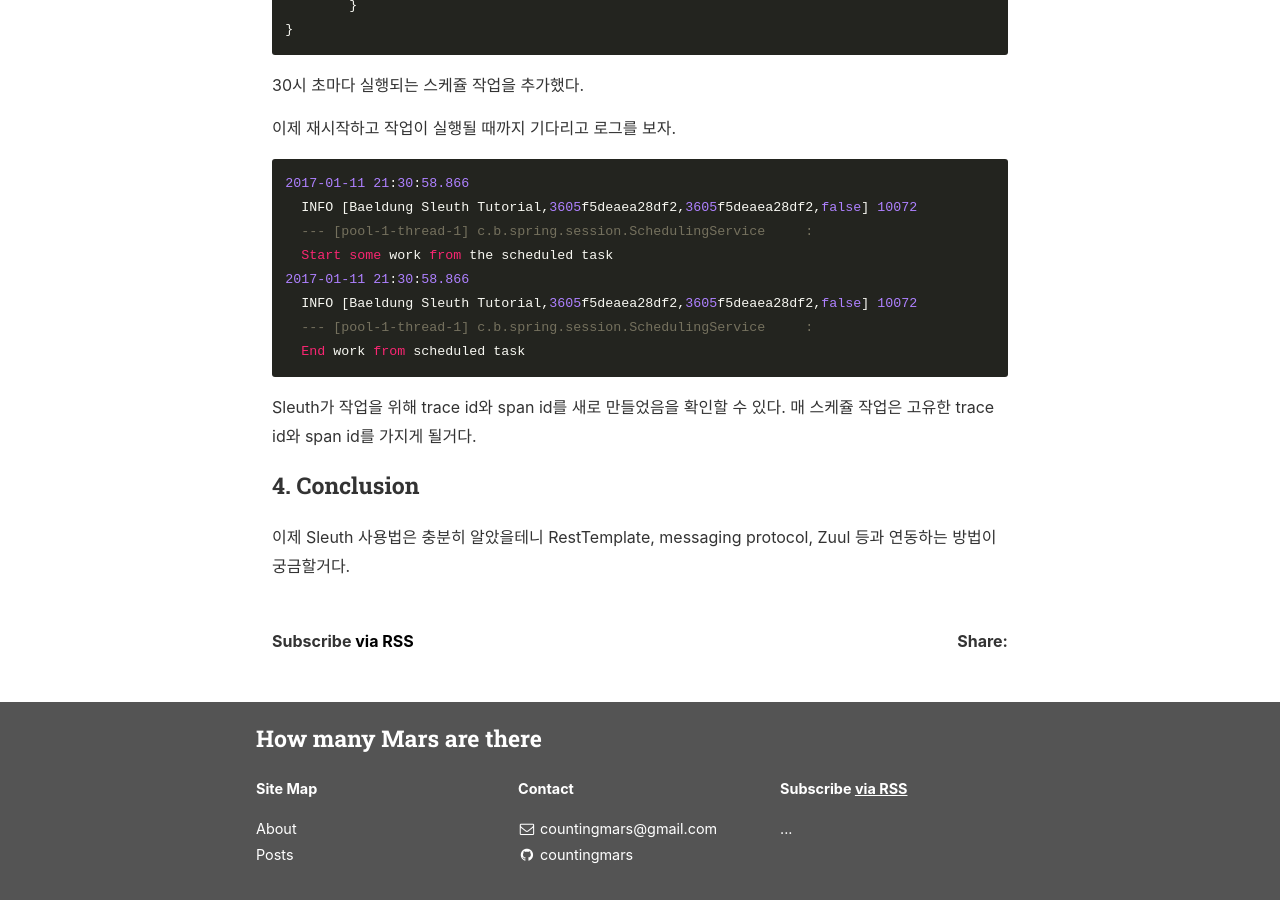
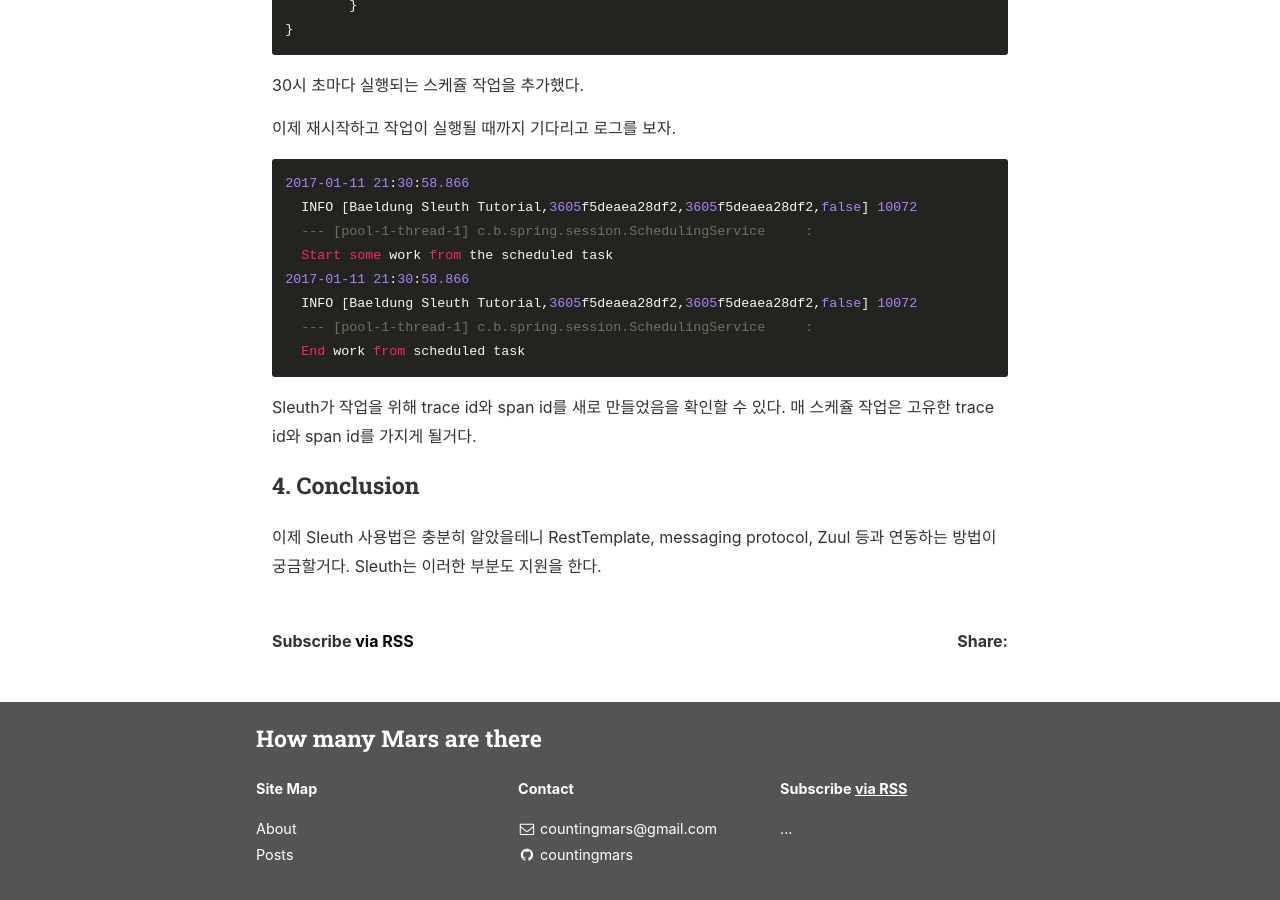
Before and after one commit to countingmars/countingmars.github.io, a Jekyll site: the page built from _posts/2018-04-24-spring-cloud-sleuth.markdown, in a window 1280 px wide and 900 px high, scrolled down 9200 px. Built offline with Jekyll 4.4.1, drawn with Linux system fonts in a browser that asks for light colours; nearby versions of some CDN libraries.

Commit message:
post sleuth

```diff
--- a/_posts/2018-04-24-spring-cloud-sleuth.markdown
+++ b/_posts/2018-04-24-spring-cloud-sleuth.markdown
@@ -389,3 +389,4 @@ Sleuth가 작업을 위해 trace id와 span id를 새로 만들었음을 확인
 
 ### 4. Conclusion
 이제 Sleuth 사용법은 충분히 알았을테니 RestTemplate, messaging protocol, Zuul 등과 연동하는 방법이 궁금할거다.
+Sleuth는 이러한 부분도 지원을 한다.
```
